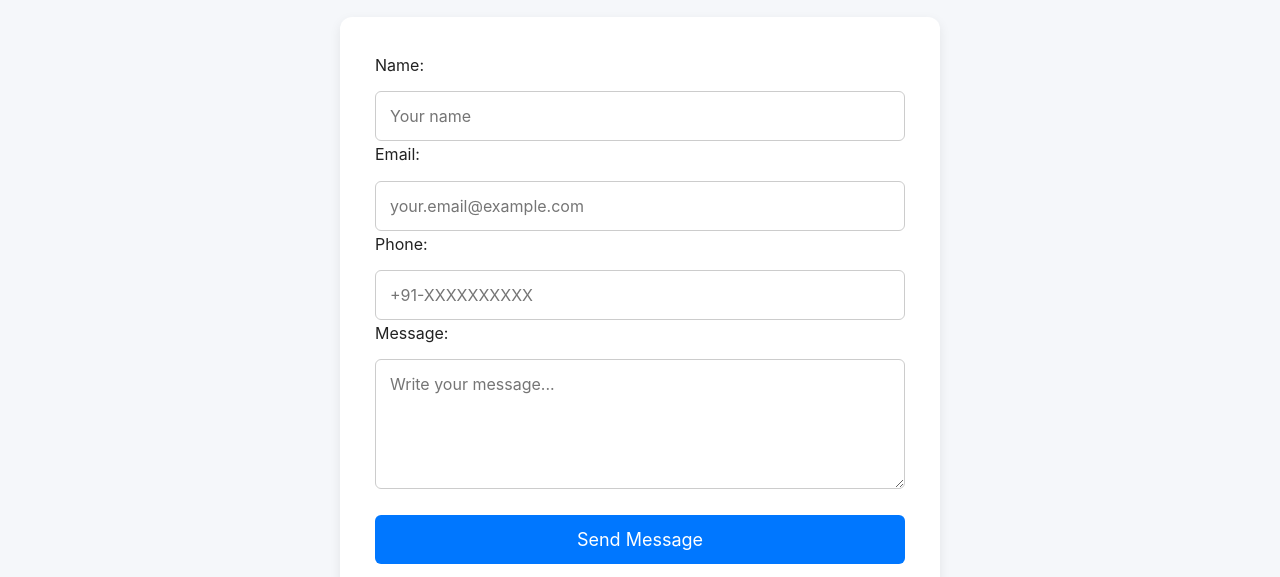
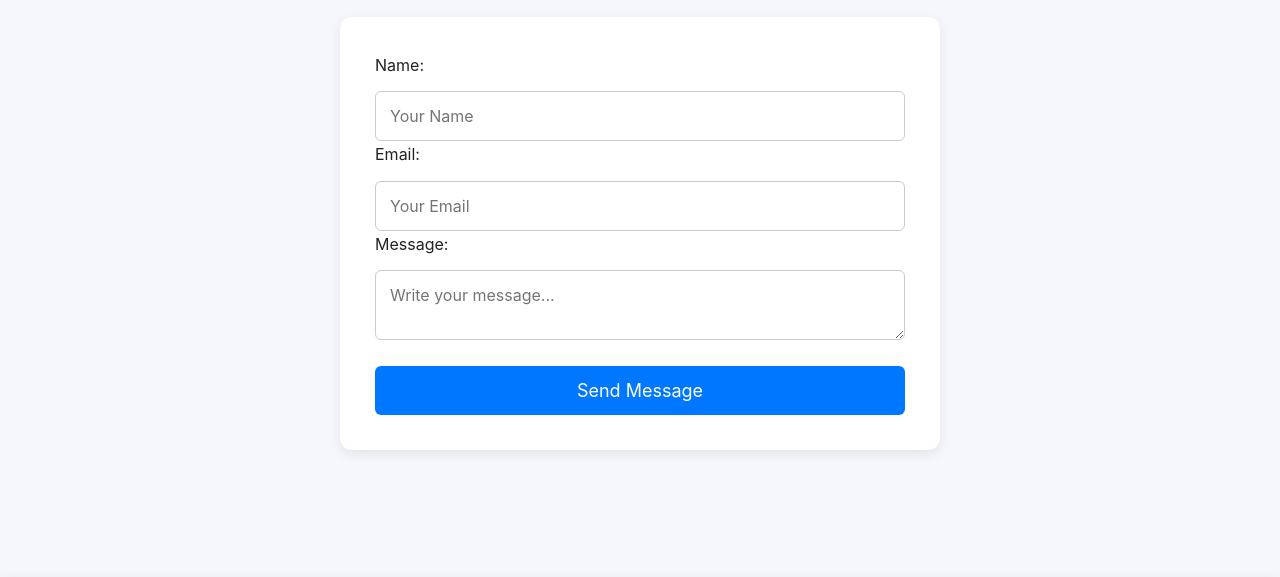
Before and after one commit to Encaptulation/portfolio-website, a plain HTML site: page contact.html in a window 1280 px wide. Shown: the part 208-785 px from the top of the page. Drawn offline with Linux system fonts and the light colour scheme.

Commit message:
Refactor contact form for better structure
Updated form action URL and added required attributes to inputs.

```diff
--- a/contact.html
+++ b/contact.html
@@ -22,24 +22,26 @@
 <section>
   <h2 class="section-title">Contact Me</h2>
 
-  <form action="https://formsubmit.co/jb0874788@gmail.com" method="POST">
+<form action="https://formsubmit.co/YOUR_EMAIL_HERE" method="POST">
+
+  <!-- Disable captcha -->
   <input type="hidden" name="_captcha" value="false">
+
+  <!-- Optional: use table template -->
   <input type="hidden" name="_template" value="table">
 
-    <label>Name:</label>
-    <input type="text" placeholder="Your name" required>
+  <label for="name">Name:</label>
+  <input type="text" id="name" name="name" placeholder="Your Name" required>
 
-    <label>Email:</label>
-    <input type="email" placeholder="your.email@example.com">
+  <label for="email">Email:</label>
+  <input type="email" id="email" name="email" placeholder="Your Email" required>
 
-    <label>Phone:</label>
-    <input type="text" placeholder="+91-XXXXXXXXXX">
+  <label for="message">Message:</label>
+  <textarea id="message" name="message" placeholder="Write your message..." required></textarea>
 
-    <label>Message:</label>
-    <textarea rows="5" placeholder="Write your message..."></textarea>
+  <button type="submit">Send Message</button>
+</form>
 
-    <button type="submit">Send Message</button>
-  </form>
 </section>
 
 <footer>
```
